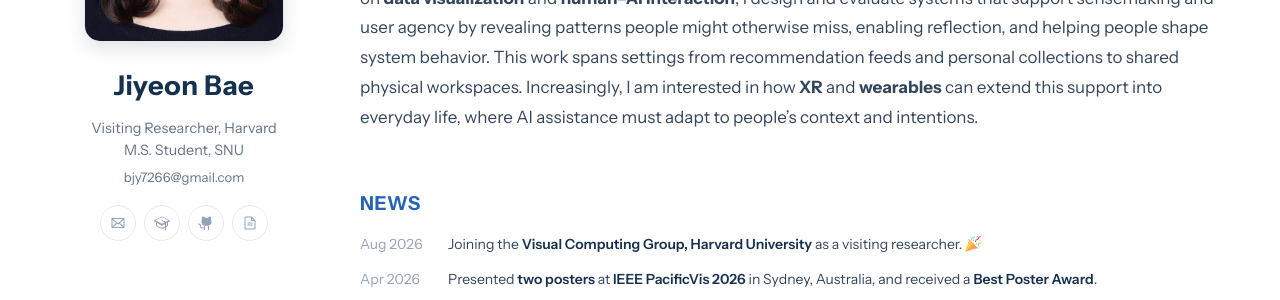
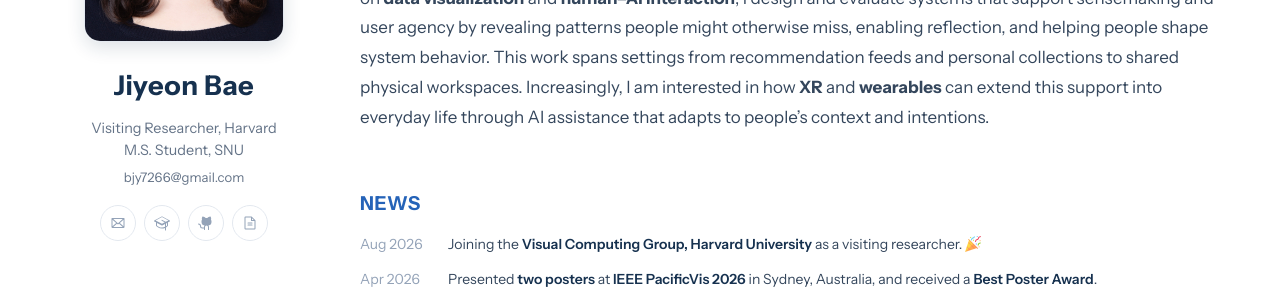
Before and after one commit to JiyeonBae/jiyeonbae.github.io, a Jekyll site: the page built from index.md, in a window 1280 px wide and 900 px high. Shown: the part 338-638 px from the top of the window. Built offline with Jekyll 4.4.1, drawn with Linux system fonts in a browser that asks for light colours.

Commit message:
Revise last sentence of research paragraph
Co-Authored-By: Claude Opus 5.5 <noreply@anthropic.com>

```diff
--- a/index.md
+++ b/index.md
@@ -7,7 +7,7 @@ title: Jiyeon Bae
     <h2 class="block-title">About</h2>
     <div class="hero-bio">
       <p>Hi 👋&nbsp; I'm Jiyeon Bae, an M.S. student at <a href="https://www.snu.ac.kr/">Seoul National University</a>, advised by Prof. <a href="https://hcil.snu.ac.kr/people/jinwook-seo">Jinwook Seo</a> in the <a href="https://hcil.snu.ac.kr/">Human-Computer Interaction Lab</a>. I'm currently a Visiting Researcher in Prof. <a href="https://seas.harvard.edu/person/hanspeter-pfister">Hanspeter Pfister</a>&rsquo;s <a href="https://vcg.seas.harvard.edu/">Visual Computing Group</a> at <a href="https://www.harvard.edu/">Harvard University</a>.</p>
-      <p>My research in <strong>human&ndash;computer interaction (HCI)</strong> explores how interactive systems can help people make sense of complex information, their own experiences, and AI behavior, and act on that understanding. Drawing on <strong>data visualization</strong> and <strong>human&ndash;AI interaction</strong>, I design and evaluate systems that support sensemaking and user agency by revealing patterns people might otherwise miss, enabling reflection, and helping people shape system behavior. This work spans settings from recommendation feeds and personal collections to shared physical workspaces. Increasingly, I am interested in how <strong>XR</strong> and <strong>wearables</strong> can extend this support into everyday life, where AI assistance must adapt to people&rsquo;s context and intentions.</p>
+      <p>My research in <strong>human&ndash;computer interaction (HCI)</strong> explores how interactive systems can help people make sense of complex information, their own experiences, and AI behavior, and act on that understanding. Drawing on <strong>data visualization</strong> and <strong>human&ndash;AI interaction</strong>, I design and evaluate systems that support sensemaking and user agency by revealing patterns people might otherwise miss, enabling reflection, and helping people shape system behavior. This work spans settings from recommendation feeds and personal collections to shared physical workspaces. Increasingly, I am interested in how <strong>XR</strong> and <strong>wearables</strong> can extend this support into everyday life through AI assistance that adapts to people&rsquo;s context and intentions.</p>
     </div>
   </section>
 
```
